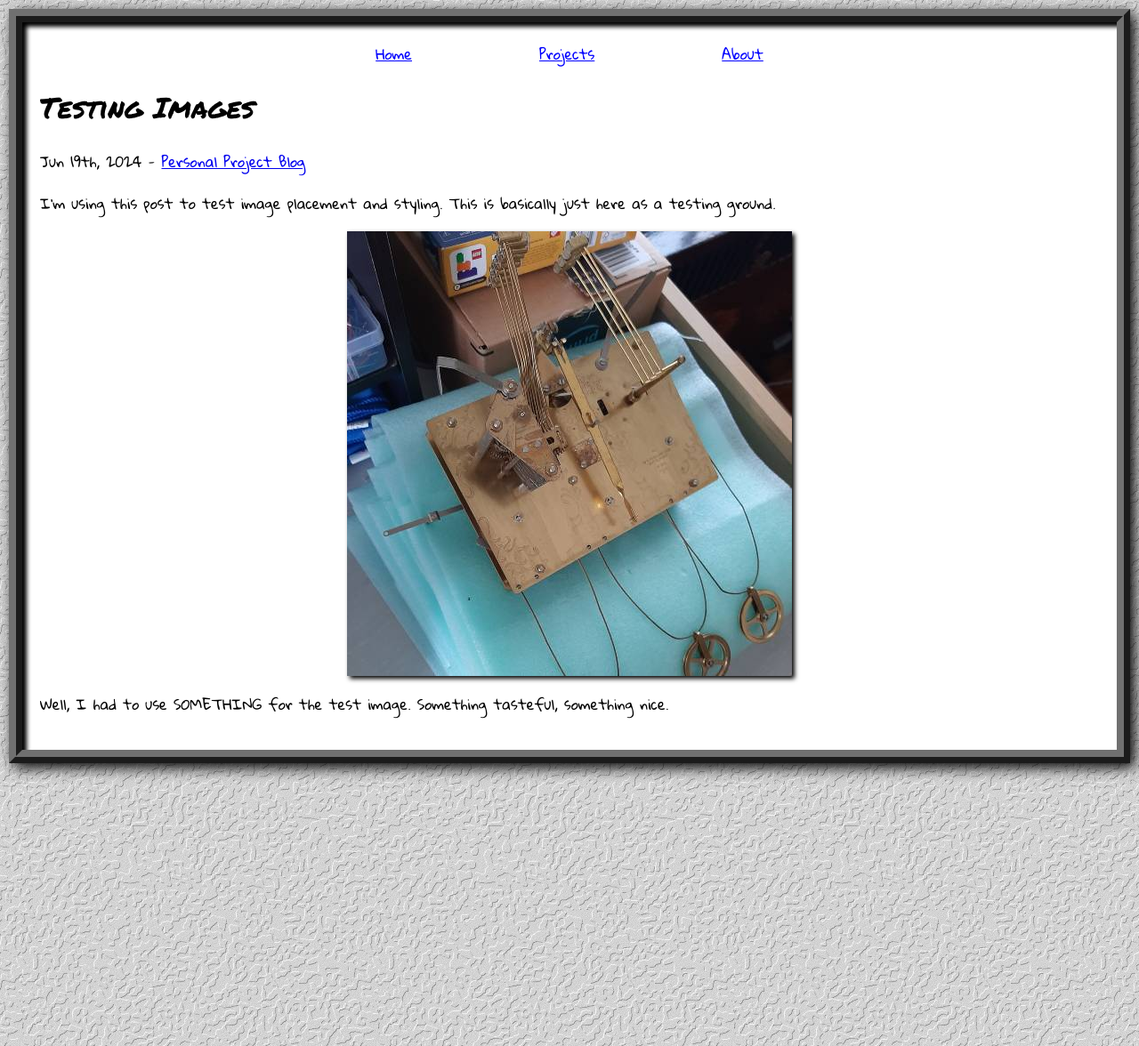
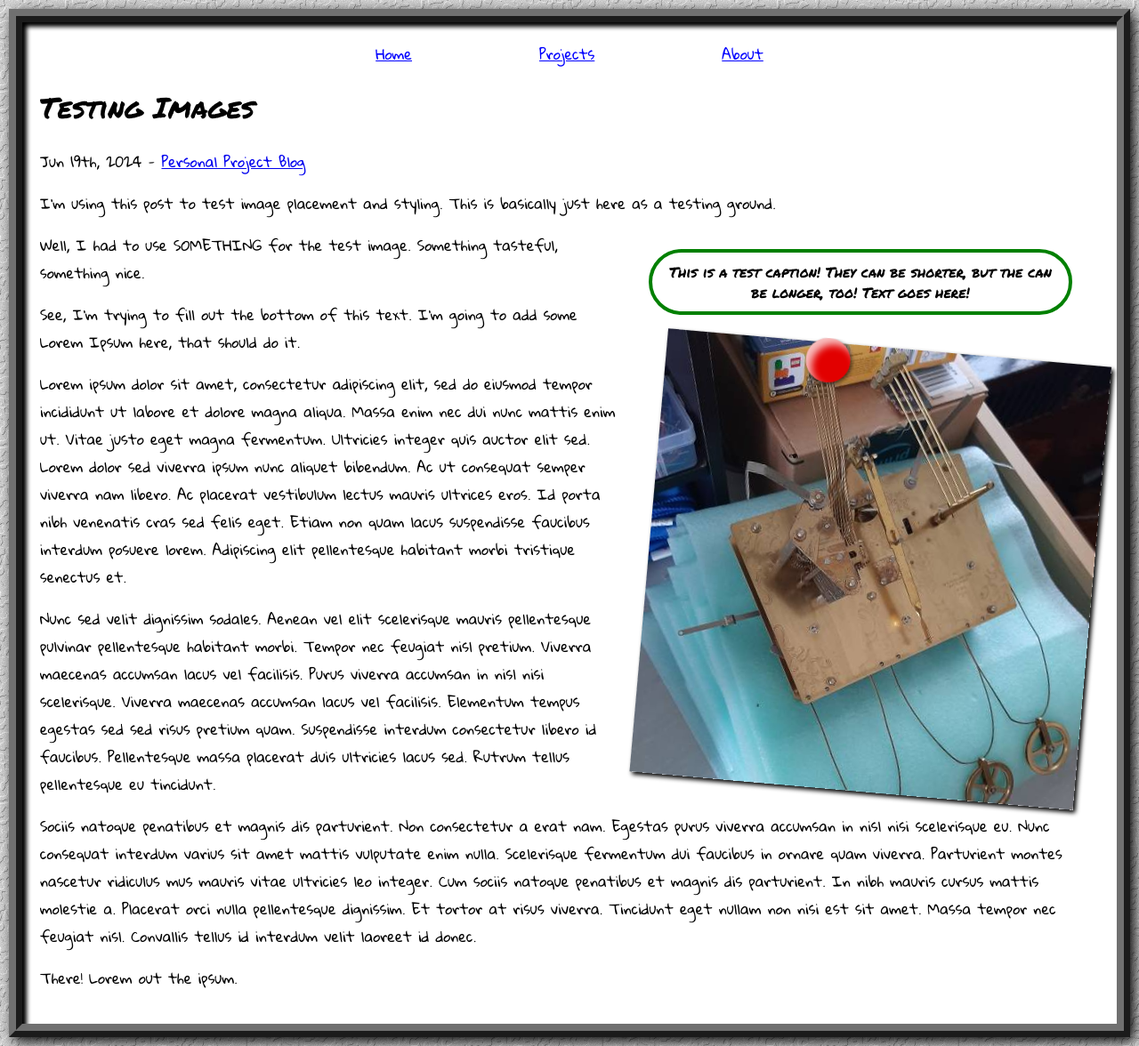
Before and after one commit to krathman257/krathman257.github.io, a Jekyll site: the page built from docs/_posts/2024-06-19-testing-images.md, in a window 1280 px wide. Shown: the whole page at 89% size. Built offline with Jekyll 4.4.1, drawn with Linux system fonts in a browser that asks for light colours.

Commit message:
Stylized images

```diff
--- /dev/null
+++ b/docs/_includes/image.html
@@ -0,0 +1,13 @@
+<div class="imageContainer">
+	{% if include.caption %}
+	<div class="caption">
+		<p class="caption">{{ include.caption }}</p>
+	</div>
+	{% endif %}
+	<div class="image">
+		<img class="image" src="/assets/images/{{ include.image }}">
+		<span class="magnet">
+			<img class="magnet" src="/assets/images/magnet_red.png">
+		</span>
+	</div>
+</div>
--- a/docs/_posts/2024-06-19-testing-images.md
+++ b/docs/_posts/2024-06-19-testing-images.md
@@ -3,6 +3,16 @@ project: blog
 ---
 I'm using this post to test image placement and styling. This is basically just here as a testing ground.
 
-![](/assets/images/blog-testImage.jpg)
+{% include image.html image="blog-testImage.jpg" caption="This is a test caption! They can be shorter, but the can be longer, too! Text goes here!" %}
 
 Well, I had to use SOMETHING for the test image. Something tasteful, something nice.
+
+See, I'm trying to fill out the bottom of this text. I'm going to add some Lorem Ipsum here, that should do it.
+
+Lorem ipsum dolor sit amet, consectetur adipiscing elit, sed do eiusmod tempor incididunt ut labore et dolore magna aliqua. Massa enim nec dui nunc mattis enim ut. Vitae justo eget magna fermentum. Ultricies integer quis auctor elit sed. Lorem dolor sed viverra ipsum nunc aliquet bibendum. Ac ut consequat semper viverra nam libero. Ac placerat vestibulum lectus mauris ultrices eros. Id porta nibh venenatis cras sed felis eget. Etiam non quam lacus suspendisse faucibus interdum posuere lorem. Adipiscing elit pellentesque habitant morbi tristique senectus et.
+
+Nunc sed velit dignissim sodales. Aenean vel elit scelerisque mauris pellentesque pulvinar pellentesque habitant morbi. Tempor nec feugiat nisl pretium. Viverra maecenas accumsan lacus vel facilisis. Purus viverra accumsan in nisl nisi scelerisque. Viverra maecenas accumsan lacus vel facilisis. Elementum tempus egestas sed sed risus pretium quam. Suspendisse interdum consectetur libero id faucibus. Pellentesque massa placerat duis ultricies lacus sed. Rutrum tellus pellentesque eu tincidunt.
+
+Sociis natoque penatibus et magnis dis parturient. Non consectetur a erat nam. Egestas purus viverra accumsan in nisl nisi scelerisque eu. Nunc consequat interdum varius sit amet mattis vulputate enim nulla. Scelerisque fermentum dui faucibus in ornare quam viverra. Parturient montes nascetur ridiculus mus mauris vitae ultricies leo integer. Cum sociis natoque penatibus et magnis dis parturient. In nibh mauris cursus mattis molestie a. Placerat orci nulla pellentesque dignissim. Et tortor at risus viverra. Tincidunt eget nullam non nisi est sit amet. Massa tempor nec feugiat nisl. Convallis tellus id interdum velit laoreet id donec.
+
+There! Lorem out the ipsum.
--- /dev/null
+++ b/docs/_sass/images.scss
@@ -0,0 +1,46 @@
+div.imageContainer {
+	position: relative;
+	display: block;
+	width: fit-content;
+	max-width: 40%;
+	margin: 0px 30px;
+	float: right;
+}
+
+div.image {
+	padding-top: 15px;
+	transform: rotate(5deg);
+}
+
+span.magnet {
+	position: absolute;
+	left: 33%;
+	top: 10px;
+}
+
+img.image {
+	display: block;
+	margin-left: auto;
+	margin-right: auto;
+	box-shadow: 3px 3px 5px;
+}
+
+img.magnet {
+	display: block;
+	margin-left: auto;
+	margin-right: auto;
+}
+
+div.caption {
+	display: block;
+	width: fit-content;
+	border: 4px solid green;
+	border-radius: 50px;
+	margin: 20px auto;
+}
+
+p.caption {
+	font-family: "Permanent Marker", sans-serif;
+	text-align: center;
+	margin: 10px;
+}
--- a/docs/_sass/main.scss
+++ b/docs/_sass/main.scss
@@ -9,21 +9,21 @@
 .navbarCurrentItem {
 	@include navbarBase;
 	border: 2px solid blue;
-	border-radius: 10px;
+	border-radius: 50px;
 }
 
 html {
 	background-image: url("../images/background_wall.png");
-	border: 15px ridge #707070;
-	margin: 10px;
-	box-shadow: 5px 5px 15px;
 }
 
 body {
 	background: white;
+	border: 15px ridge #707070;
 	padding: 20px;
-	margin: 0px;
-	box-shadow: inset 5px 5px 5px;
+	margin: 10px;
+	box-shadow:
+		5px 5px 15px,
+		inset 5px 5px 5px;
 }
 
 @include headings {
@@ -39,11 +39,3 @@ h2 {
 	color: green;
 	text-decoration: underline;
 }
-
-img {
-	display: block;
-	margin-left: auto;
-	margin-right: auto;
-	box-shadow: 3px 3px 5px;
-	transform: 30deg;
-}
--- a/docs/assets/css/styles.scss
+++ b/docs/assets/css/styles.scss
@@ -13,3 +13,4 @@
 	color: blue;
 }
 @import "main";
+@import "images";
```
Also changed, not shown: docs/assets/images/magnet_blue.png (added), docs/assets/images/magnet_green.png (added), docs/assets/images/magnet_red.png (added), docs/assets/images/magnet_yellow.png (added).
